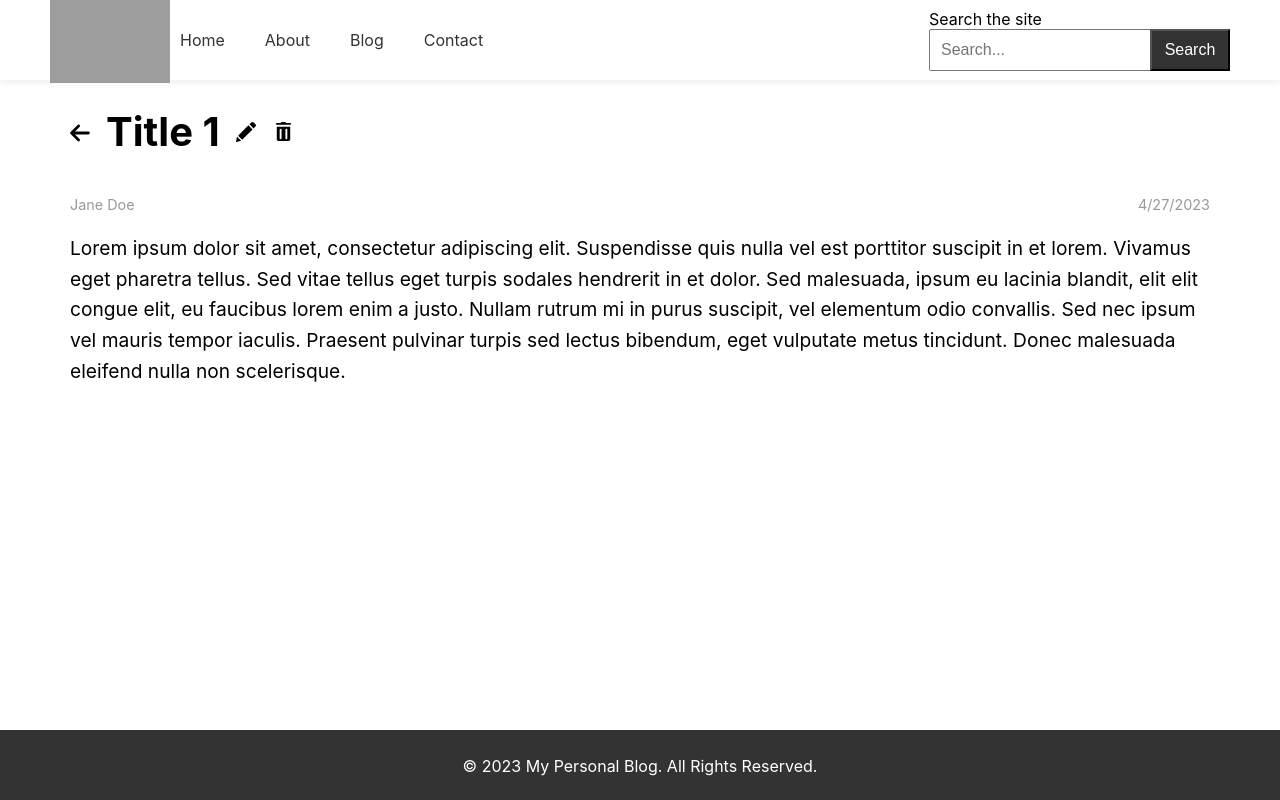
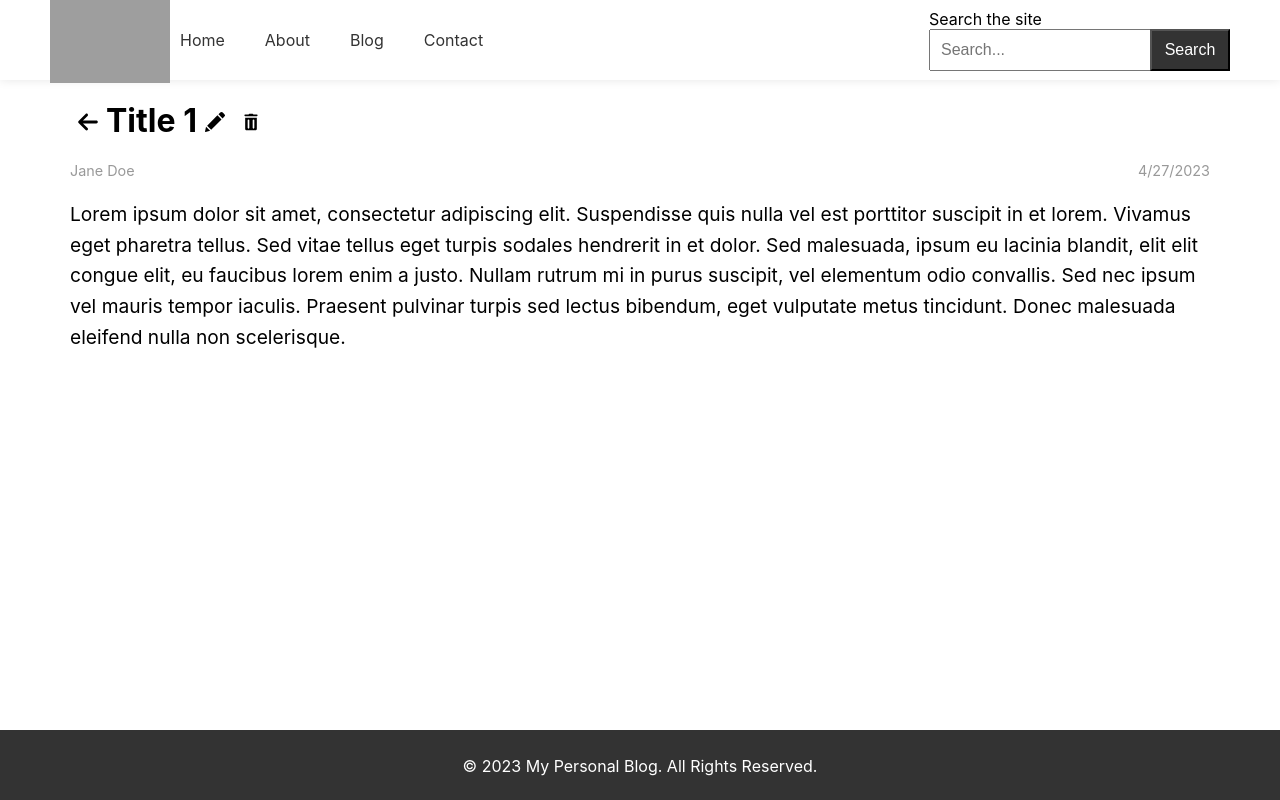
Before and after one commit to rjcd95/custom-cms, a React (Create React App) app: page /post/1 in a window 1280 px wide. Built offline with nearby package versions, Linux system fonts and the light colour scheme; grey boxes are pictures that could not be loaded.

Commit message:
Add simple tooltips without 3rd libraries

```diff
--- /dev/null
+++ b/src/assets/scss/_tooltip.scss
@@ -0,0 +1,35 @@
+.tooltip {
+    position: relative;
+    display: inline-block;
+    .tooltiptext {
+        visibility: hidden;
+        width: 100px;
+        background-color: #555;
+        color: #fff;
+        text-align: center;
+        border-radius: 6px;
+        padding: 5px 0;
+        position: absolute;
+        z-index: 1;
+        bottom: 125%;
+        left: 50%;
+        margin-left: -50px;
+        opacity: 0;
+        transition: opacity 0.3s;
+        font-size: 12px;
+        &::after {
+            content: "";
+            position: absolute;
+            top: 100%;
+            left: 50%;
+            margin-left: -5px;
+            border-width: 5px;
+            border-style: solid;
+            border-color: #555 transparent transparent transparent;
+        }
+    }
+    &:hover .tooltiptext {
+        visibility: visible;
+        opacity: 1;
+    }
+}
--- a/src/assets/scss/index.scss
+++ b/src/assets/scss/index.scss
@@ -1,4 +1,5 @@
 @import './base';
+@import './tooltip';
 
 // ATOMS
 @import './atoms/logo';
--- a/src/assets/scss/pages/_blog.scss
+++ b/src/assets/scss/pages/_blog.scss
@@ -2,10 +2,12 @@
     margin-bottom: 5rem;
     &-title {
         display: flex;
+        a {
+            padding-top: 2rem;
+            padding-left: 0.5rem;
+        }
         &--add-icon {
-            margin-top: 1.8rem;
             width: 1.5rem;
-            margin-left: 1rem;
             &:hover {
                 text-decoration: underline;
             }
--- a/src/assets/scss/pages/_post-detail.scss
+++ b/src/assets/scss/pages/_post-detail.scss
@@ -5,31 +5,25 @@
 
 .blog-detail {
     &__title {
-        font-size: 2.5rem;
-        font-weight: bold;
-        margin-bottom: 20px;
         display: flex;
-        align-items: center;
+        a {
+            padding: 0.5rem;
+            padding-top: 2rem;
+        }
         &--back-icon {
-            margin-top: 20px;
             width: 20px;
-            margin-right: 1rem;
             &:hover {
                 text-decoration: underline;
             }
         }
         &--edit-icon {
             width: 20px;
-            margin-left: 1rem;
             &:hover {
                 text-decoration: underline;
             }
         }
         &--delete-icon {
-            cursor: pointer;
-            width: 23px;
-            margin-left: 1rem;
-            margin-top: 0.5rem;
+            width: 20px;
             &:hover {
                 text-decoration: underline;
             }
--- a/src/components/pages/blog.js
+++ b/src/components/pages/blog.js
@@ -24,8 +24,12 @@ const Blog = () => {
           <div className="blog-title">
             <h1>Blog</h1>
             <Link to={`/post/new`}>
-              <img className='blog-title--add-icon' src={addIcon} alt="add" />
+              <div className="tooltip">
+                <img className='blog-title--add-icon' src={addIcon} alt="add" />
+                <span className="tooltiptext">Add New Post</span>
+              </div>
             </Link>
+
           </div>
           <div className='blog-posts'>
             {currentPosts.map((post, index) => (
--- a/src/components/pages/postDetail.js
+++ b/src/components/pages/postDetail.js
@@ -40,13 +40,24 @@ const PostDetail = () => {
         <div className="blog-detail">
           <div className="blog-detail__title">
             <Link to="/blog">
-              <img className='blog-detail__title--back-icon' src={backIcon} alt="back" />
+              <div className="tooltip">
+                <img className='blog-detail__title--back-icon' src={backIcon} alt="back" />
+                <span className="tooltiptext">Back To Blog</span>
+              </div>
             </Link>
             <h1 className="blog-detail__title">{post.title}</h1>
             <Link to={`/post/${postId}/edit`}>
-              <img className='blog-detail__title--edit-icon' src={editIcon} alt="edit" />
+              <div className="tooltip">
+                <img className='blog-detail__title--edit-icon' src={editIcon} alt="edit" />
+                <span className="tooltiptext">Edit Post</span>
+              </div>
             </Link>
-            <img className='blog-detail__title--delete-icon' src={trashIcon} alt="delete" onClick={handleOnDelete}/>
+            <a href='!#'>
+              <div className="tooltip">
+                <img className='blog-detail__title--delete-icon' src={trashIcon} alt="delete" onClick={handleOnDelete}/>
+                <span className="tooltiptext">Delete Post</span>
+              </div>
+            </a>
           </div>
           <div className="blog-detail__meta">
             <span className="blog-detail__author">{post.author}</span>
```
